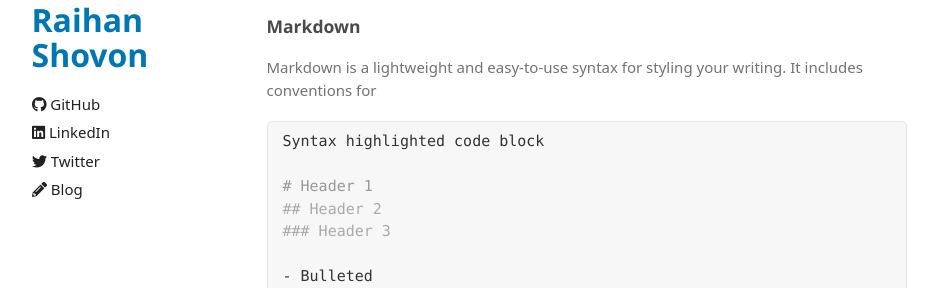
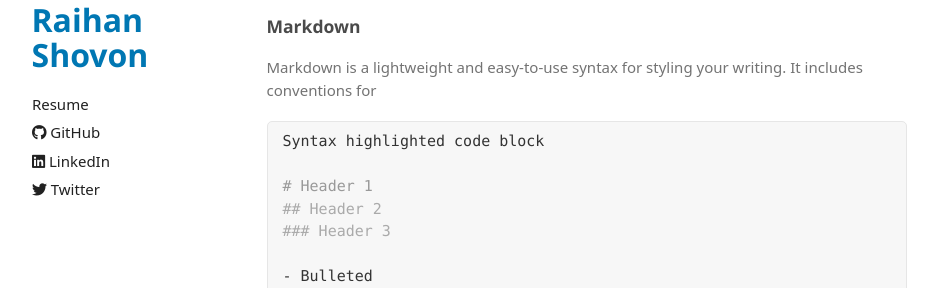
Before and after one commit to r8025n/r8025n.github.io, a Jekyll site: the page built from index.md, in a window 1280 px wide. Shown: the part 216-504 px from the top of the page, without its empty margins (171-1109 px from the left). Built offline with Jekyll 4.4.1, drawn with Linux system fonts in a browser that asks for light colours; some web fonts are replaced; our own code applies the rules of GitHub Pages for plain Markdown files; the repository's description, which GitHub fills in, is left out.

Commit message:
Update sidebar.html

```diff
--- a/_includes/sidebar.html
+++ b/_includes/sidebar.html
@@ -10,11 +10,12 @@
     }
   </style>
   <ul class="link">
+    <li><a href="/resume.pdf"><i class="fa-regular fa-circle-user"></i> Resume</a></li>
     <li><a href="https://github.com/r8025n" target=”_blank” rel="author"><i class="fab fa-github"></i> GitHub</a></li>
 <!--     <li><a href="https://keybase.io/solvaholic" rel="external"><i class='far fa-comments'></i> Keybase</a></li> -->
     <li><a href="https://www.linkedin.com/in/hasin-raihan-shovon-ba9302199/" target=”_blank” rel="author"><i class="fab fa-linkedin"></i> LinkedIn</a></li>
     <li><a href="https://twitter.com/r8025n" target=”_blank” rel="author"><i class="fab fa-twitter"></i> Twitter</a></li>
-    <li><a href="https://r8025n.github.io" target=”_blank” rel="author"><i class="fas fa-pencil-alt"></i> Blog</a></li>
+<!--     <li><a href="https://r8025n.github.io" target=”_blank” rel="author"><i class="fas fa-pencil-alt"></i> Blog</a></li> -->
 <!--     <li><a href="https://github.com/solvaholic/reimagined-fortnight"><i class="far fa-bookmark"></i> This Repository</a></li> -->
   </ul>
 </div>
```
